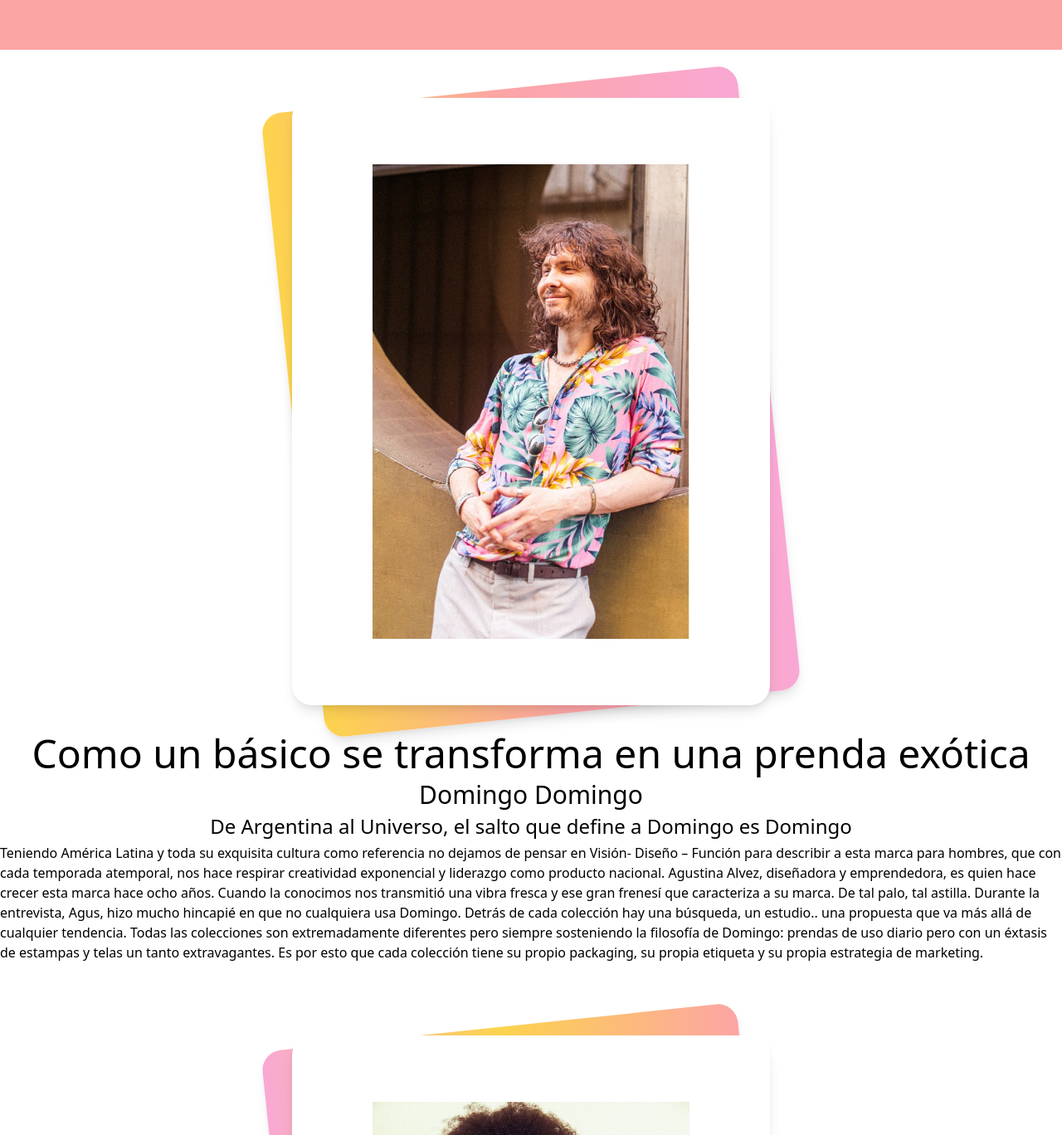
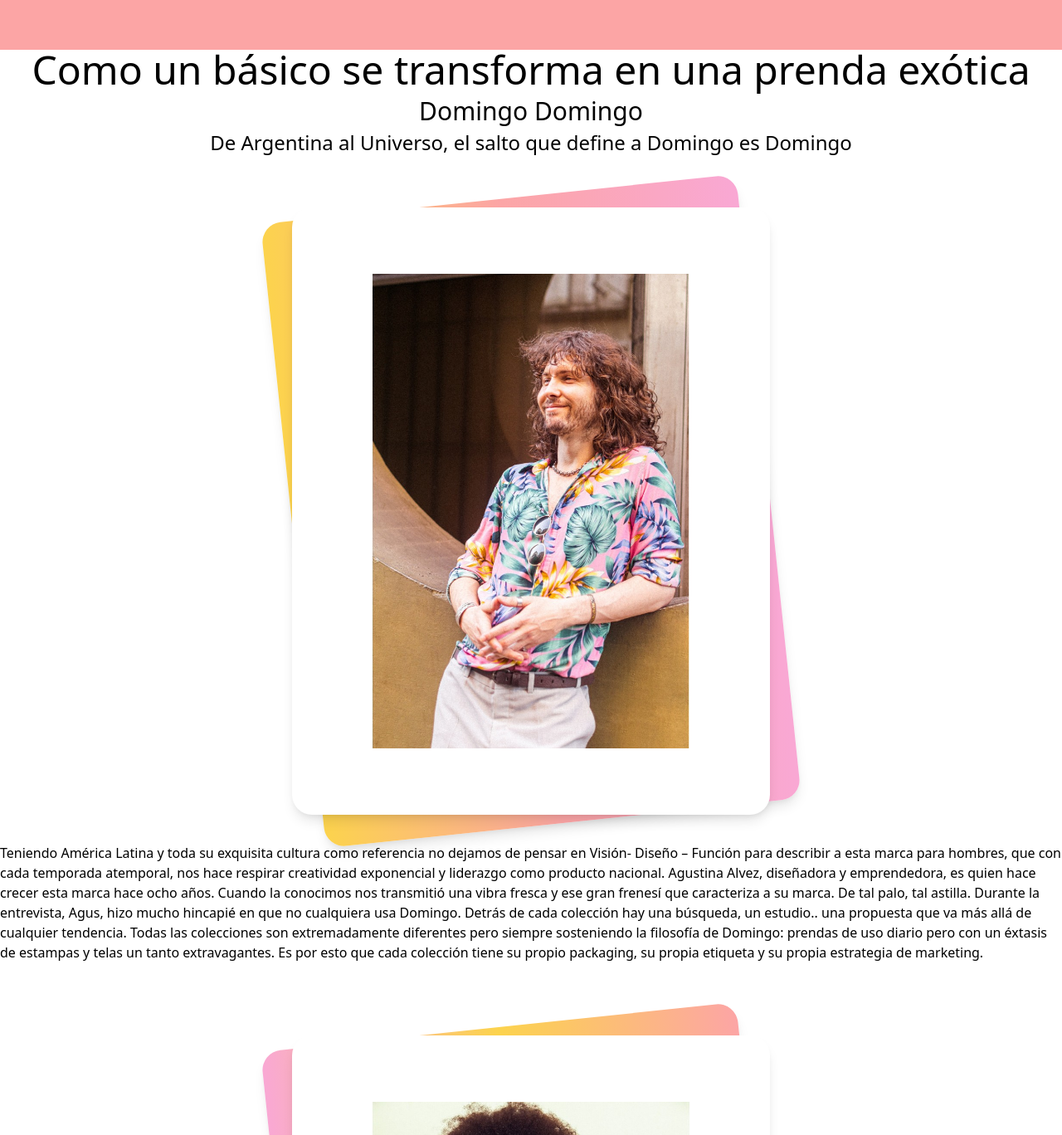
Before and after one commit to EcaCosca/BlogByCeCe, a React (Create React App) app: page /content in a window 1280 px wide. Shown: the part 804-2172 px from the top of the page at 83% size. Built offline with nearby package versions, Linux system fonts and the light colour scheme.

Commit message:
Cleaning code

```diff
--- a/src/components/Content.js
+++ b/src/components/Content.js
@@ -9,7 +9,13 @@ export const Content = () => {
         <div className="h-screen flex justify-center items-center bg-red-300">
             <h1 className="text-9xl uppercase font-black">Content</h1>
         </div>
+        <div className="flex flex-col justify-center items-center">
+            <h2 className="text-5xl mb-2">Como un básico se transforma en una prenda exótica</h2>
+            <h2 className="text-3xl mb-1">Domingo Domingo</h2>
+            <h4 className="text-2xl mb-1">De Argentina al Universo, el salto que define a Domingo es Domingo</h4>
+        </div>
         <br />
+            <div className="flex flex-col justify-center items-center mb-5">
                 <div className="content-card">
                     <div className="min-h-screen py-6 flex flex-col justify-center sm:py-12">
                         <div className="relative py-3 sm:max-w-xl sm:mx-auto">
@@ -22,17 +28,13 @@ export const Content = () => {
                         </div>
                     </div>
                 </div>
-            <div className="flex flex-col justify-center items-center mb-5">
-                <h2 className="text-5xl mb-2">Como un básico se transforma en una prenda exótica</h2>
-                <h2 className="text-3xl mb-1">Domingo Domingo</h2>
-                <h4 className="text-2xl mb-1">De Argentina al Universo, el salto que define a Domingo es Domingo</h4>
-
                 <div className="inside-container">
                     <p className="mb-2">Teniendo América Latina y toda su exquisita cultura como referencia no dejamos  de pensar en Visión- Diseño – Función para describir a esta marca para hombres, que con cada temporada atemporal, nos hace respirar creatividad exponencial y liderazgo como producto nacional.
                     Agustina Alvez, diseñadora y emprendedora, es quien hace crecer esta marca hace ocho años. Cuando la conocimos nos transmitió una  vibra fresca y ese gran frenesí  que caracteriza a su marca. De tal palo, tal astilla. Durante la entrevista, Agus, hizo mucho hincapié en que no cualquiera usa Domingo.  Detrás de cada colección hay una búsqueda, un estudio.. una propuesta que va más allá de cualquier tendencia.
                     Todas las colecciones son extremadamente diferentes pero siempre sosteniendo la filosofía de Domingo: prendas de uso diario pero con un éxtasis de estampas y telas un tanto extravagantes. Es por esto que cada colección  tiene su propio packaging, su propia etiqueta y su propia estrategia de marketing.
                     </p>
                 </div>
+
 
 
 
```
Lines whose indentation alone changed are shown as unchanged.
